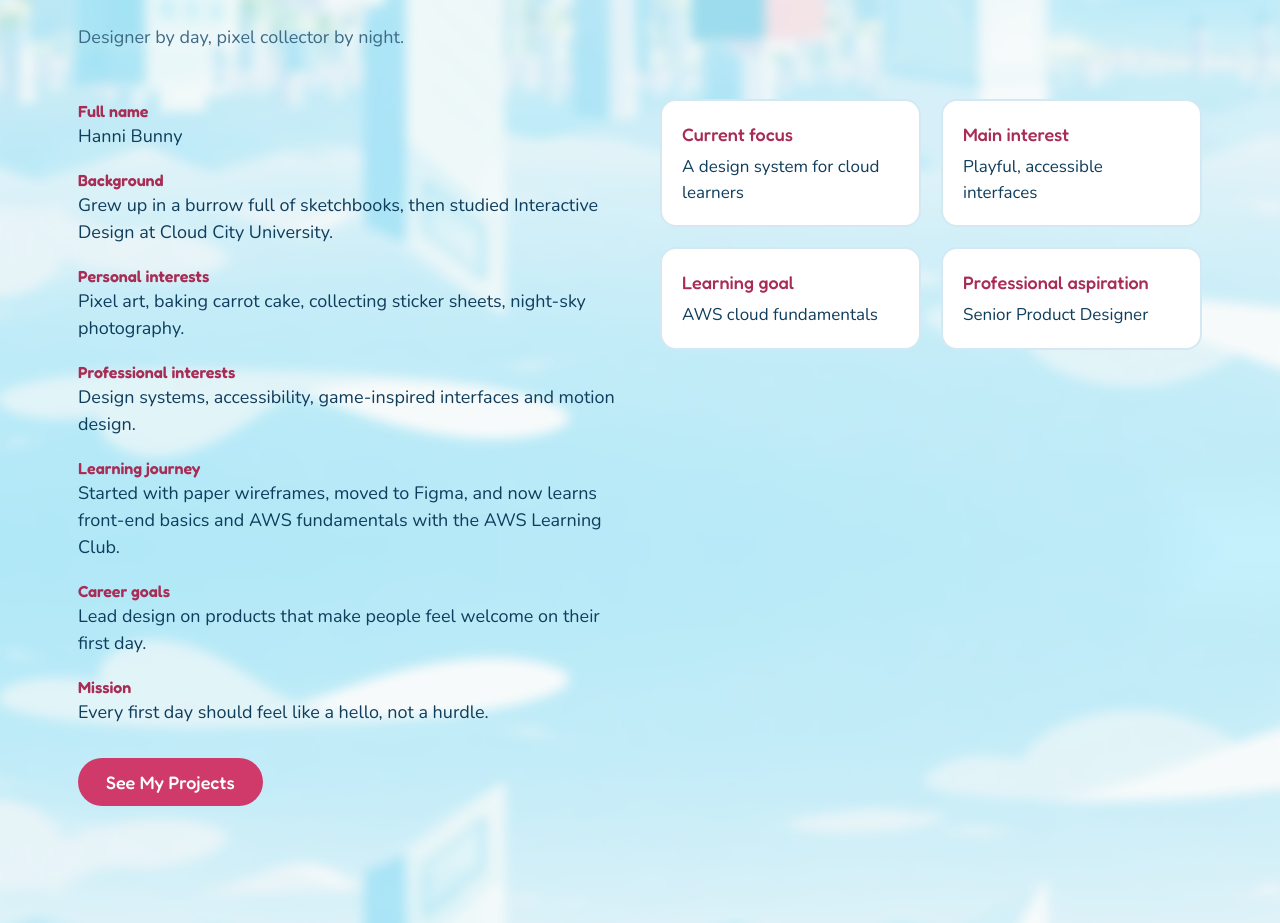
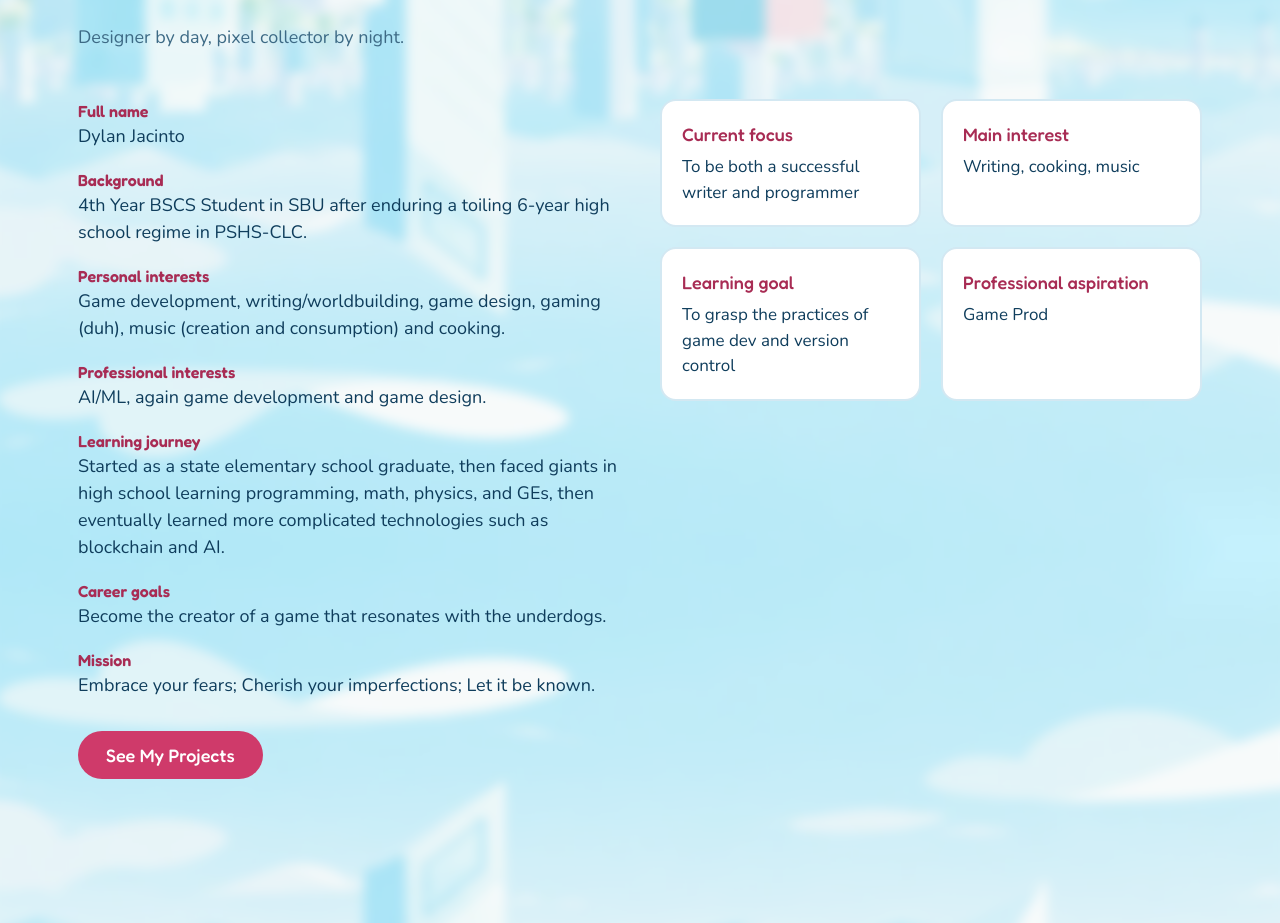
Before and after one commit to ItzEvhyx/my-first-portfolio, a Next.js app: page / in a window 1280 px wide. Shown: the part 1073-1996 px from the top of the page. Built offline with nearby package versions, Linux system fonts and the light colour scheme.

Commit message:
feat: added personal details about me through about.js

```diff
--- a/content/about.js
+++ b/content/about.js
@@ -1,20 +1,20 @@
 // EDIT THIS FILE: Change text in quotes. To add an item, copy an existing item and keep its commas and brackets.
 
 export const details = [
-    ['Full name', 'Hanni Bunny'],
-    ['Background', 'Grew up in a burrow full of sketchbooks, then studied Interactive Design at Cloud City University.'],
-    ['Personal interests', 'Pixel art, baking carrot cake, collecting sticker sheets, night-sky photography.'],
-    ['Professional interests', 'Design systems, accessibility, game-inspired interfaces and motion design.'],
-    ['Learning journey', 'Started with paper wireframes, moved to Figma, and now learns front-end basics and AWS fundamentals with the AWS Learning Club.'],
-    ['Career goals', 'Lead design on products that make people feel welcome on their first day.'],
-    ['Mission', 'Every first day should feel like a hello, not a hurdle.'],
+    ['Full name', 'Dylan Jacinto'],
+    ['Background', '4th Year BSCS Student in SBU after enduring a toiling 6-year high school regime in PSHS-CLC.'],
+    ['Personal interests', 'Game development, writing/worldbuilding, game design, gaming (duh), music (creation and consumption) and cooking.'],
+    ['Professional interests', 'AI/ML, again game development and game design.'],
+    ['Learning journey', 'Started as a state elementary school graduate, then faced giants in high school learning programming, math, physics, and GEs, then eventually learned more complicated technologies such as blockchain and AI.'],
+    ['Career goals', 'Become the creator of a game that resonates with the underdogs.'],
+    ['Mission', 'Embrace your fears; Cherish your imperfections; Let it be known.'],
   ];
 
 export const highlights = [
-    ['Current focus', 'A design system for cloud learners'],
-    ['Main interest', 'Playful, accessible interfaces'],
-    ['Learning goal', 'AWS cloud fundamentals'],
-    ['Professional aspiration', 'Senior Product Designer'],
+    ['Current focus', 'To be both a successful writer and programmer'],
+    ['Main interest', 'Writing, cooking, music'],
+    ['Learning goal', 'To grasp the practices of game dev and version control'],
+    ['Professional aspiration', 'Game Prod'],
   ];
 
 export const aboutSection = { title: 'About Me', subtitle: 'Designer by day, pixel collector by night.' };
```
